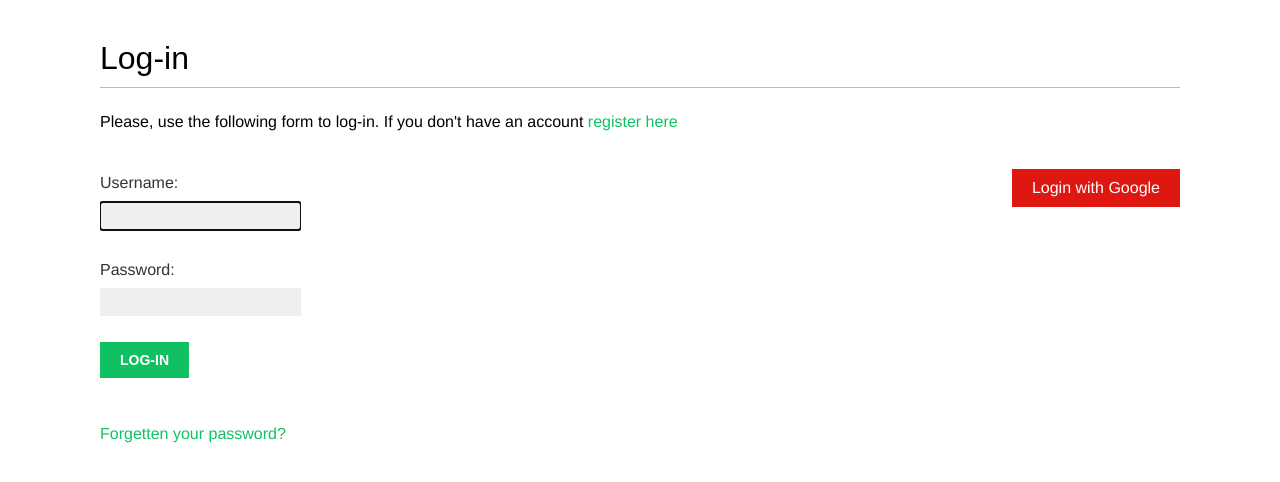
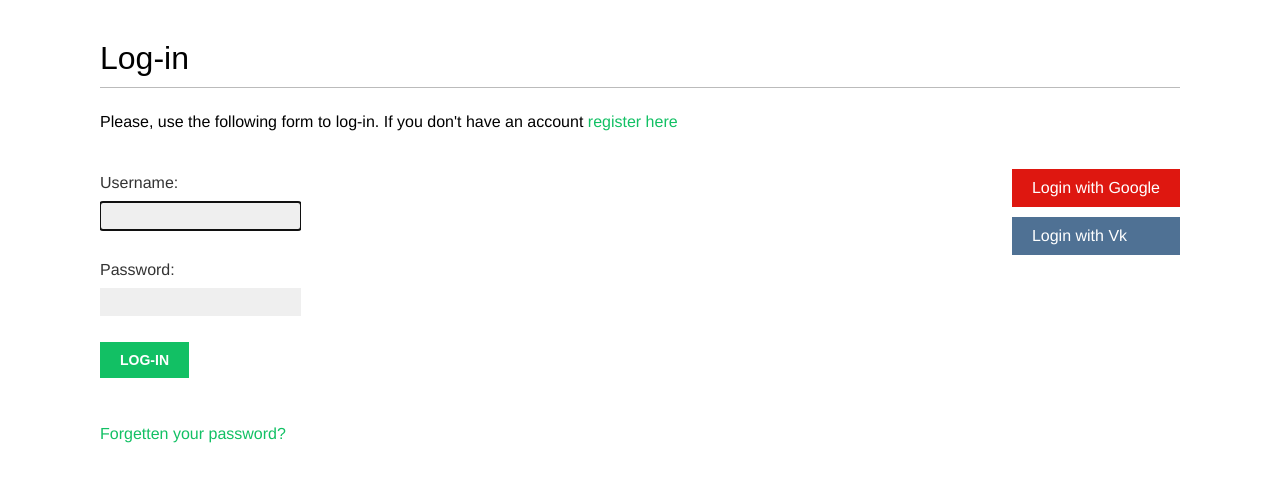
Before and after one commit to mk-dv/simple-social-network-django, a Django app: page /account/login/ in a window 1280 px wide. Shown: the part 47-529 px from the top of the page. Run offline with Django 3.2, Linux system fonts and the light colour scheme; some web fonts are replaced.

Commit message:
feature(account): add auth with vkontakte

```diff
--- a/account/static/css/base.css
+++ b/account/static/css/base.css
@@ -191,6 +191,17 @@ ul.messages li a.close {
 .social li.twitter { background:#00cffa; }
 .social li.google { background:#de1710; }
 
+.social li.twitter {
+  background: #00cffa;
+}
+
+.social li.google {
+  background: #de1710;
+}
+
+.social li.vkontakte {
+  background: #4f7194;
+}
 
 /* images */
 
--- a/account/templates/registration/login.html
+++ b/account/templates/registration/login.html
@@ -26,6 +26,11 @@
           Login with Google
         </a>
       </li>
+      <li class="vkontakte">
+        <a href="{% url "social:begin" "vk-oauth2" %}">
+          Login with Vk
+        </a>
+      </li>
     </ul>
   </div>
 {% endblock %}
```
Also changed, not shown: config/settings/base.py (+7 -0 lines), 1 other file.
